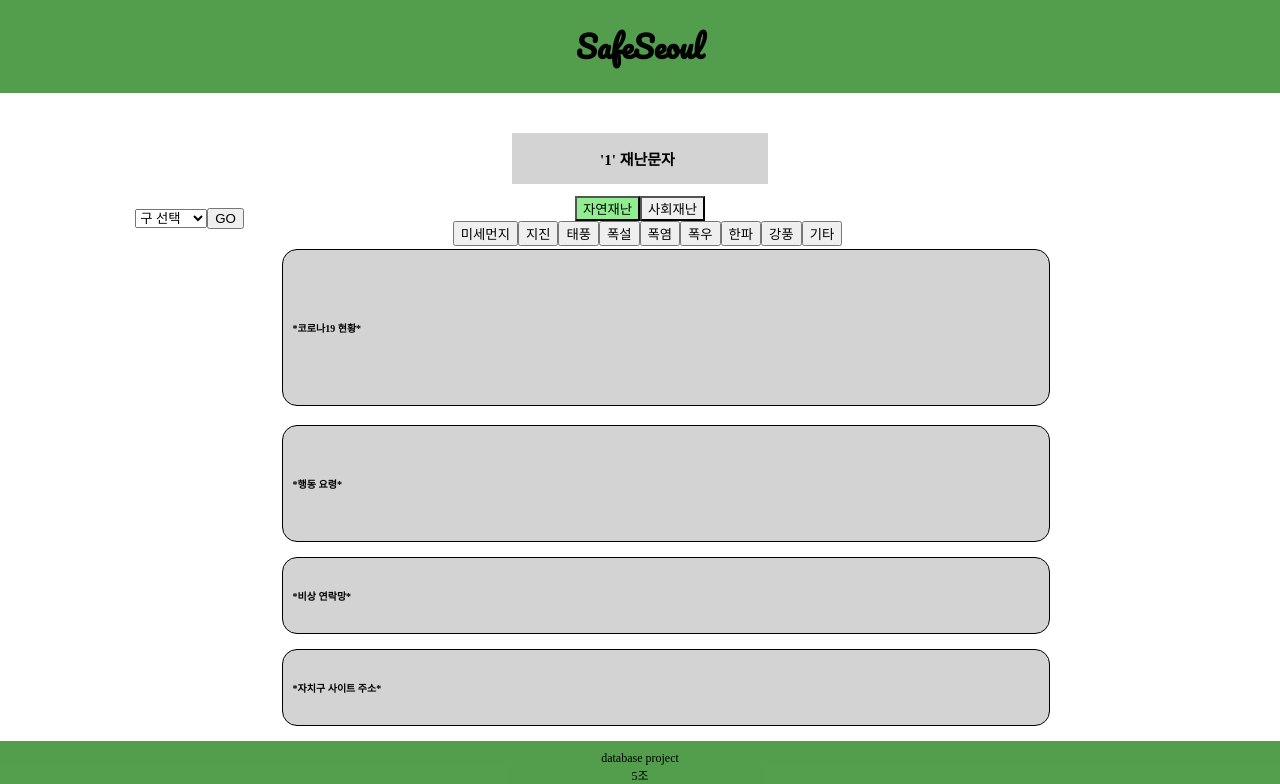
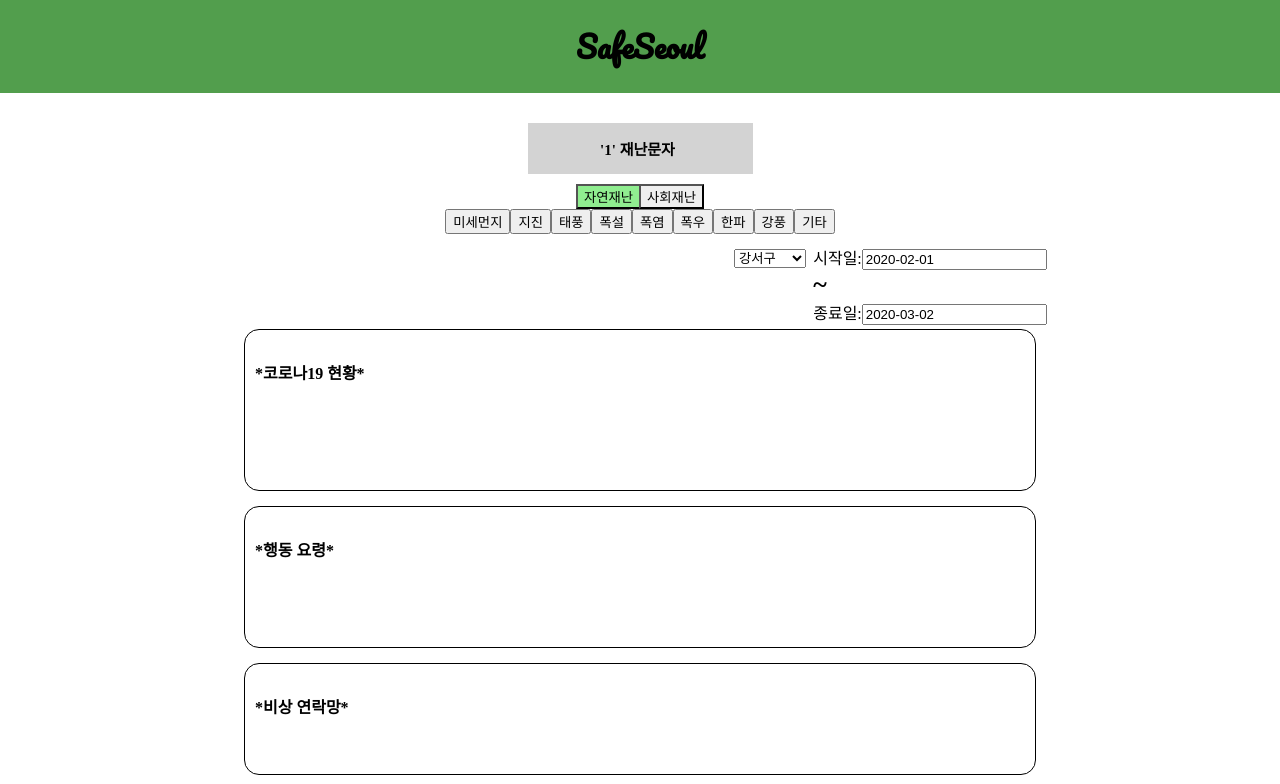
Before and after one commit to hyeonjin25/safeSeoul, a React (Create React App) app in the folder client/: page /detail/1 in a window 1280 px wide. Shown: the top 784 px of the page. Built offline with nearby package versions, Linux system fonts and the light colour scheme.

Commit message:
addcalendar

```diff
--- a/client/src/App.js
+++ b/client/src/App.js
@@ -11,7 +11,8 @@ import MapPage from "./router/MapPage";
      <BrowserRouter>
        {/* <Header />*/ }
        <div>
-         <Switch>
+
+          <Switch>
            <Route exact path="/" component={MainPage} />
            <Route exact path="/map" component={MapPage} />
            <Route exact path="/detail/:district" component={DetailPage} />
--- /dev/null
+++ b/client/src/css/detail.css
@@ -0,0 +1,39 @@
+@font-face {
+  font-family: "paci";
+  src: url("../font/Pacifico-Regular.ttf");
+}
+
+#main {
+  display: flex;
+  flex-direction: column;
+  justify-content: center;
+  align-items: center;
+  margin: 30px;
+}
+#disaster {
+  width: 200px;
+  padding: 15px;
+  padding-left: 10px;
+  margin-bottom: 10px;
+  text-align: center;
+  font-size: 15px;
+  font-weight: bold;
+  background-color: #d3d3d3;
+}
+#guselect {
+  /* border:"0.5px solid black",*/
+  position: relative;
+  right: -135px;
+  text-align: center;
+  margin-right: 5px;
+  padding: 15px;
+  padding-left: 10px;
+  font-size: 13px;
+  font-weight: bold;
+  /* backgroundColor:"#D3D3D3",*/
+}
+#calendar {
+  margin-top: -42px;
+  margin-left: 580px;
+  padding: 4px;
+}
--- /dev/null
+++ b/client/src/router/Calendar.js
@@ -0,0 +1,163 @@
+import React, { useState } from "react";
+import { getYear, getMonth } from "date-fns"; // getYear, getMonth
+import DatePicker, { registerLocale } from "react-datepicker";  // 한국어적용
+import ko from 'date-fns/locale/ko'; // 한국어적용
+registerLocale("ko", ko) // 한국어적용
+const _ = require('lodash');
+
+
+const Calendar = () => {
+    const [startDate, setStartDate] = useState(new Date(2020,1,1));
+
+    const[endDate,setEndDate]=useState(new Date(2020,1,31));
+
+    const years = _.range(1990, getYear(new Date())+1, 1); // 수정
+    const months = ['1월','2월','3월','4월','5월','6월','7월','8월','9월','10월','11월','12월'];
+
+    console.log(startDate);
+    console.log(endDate);
+
+
+
+  return (
+    <>
+    <div >
+      시작일:
+
+    <DatePicker
+      renderCustomHeader={({
+        date,
+        changeYear,
+        changeMonth,
+        decreaseMonth,
+        increaseMonth,
+        prevMonthButtonDisabled,
+        nextMonthButtonDisabled
+      }) => (
+        <div>
+          시작일:
+
+         <div
+          style={{
+            margin: 10,
+
+            display: "flex",
+            justifyContent: "center"
+          }}
+        >
+
+          <button onClick={decreaseMonth} disabled={prevMonthButtonDisabled}>
+            {"<"}
+          </button>
+          <select
+            value={getYear(date)}
+            onChange={({ target: { value } }) => changeYear(value)}
+          >
+            {years.map(option => (
+              <option key={option} value={option}>
+                {option}
+              </option>
+            ))}
+          </select>
+
+          <select
+            value={months[getMonth(date)]}
+            onChange={({ target: { value } }) =>
+              changeMonth(months.indexOf(value))
+            }
+          >
+            {months.map(option => (
+              <option key={option} value={option}>
+                {option}
+              </option>
+            ))}
+          </select>
+
+          <button onClick={increaseMonth} disabled={nextMonthButtonDisabled}>
+            {">"}
+          </button>
+        </div>
+        </div>
+      )}
+      selected={startDate}
+      dateFormat={"yyyy-MM-dd"}
+      locale={ko}
+      onChange={date => setStartDate(date)}
+    />
+</div>
+  <div style ={{
+
+            fontSize: "26px",
+            fontWeight: "bold",
+
+          }}>
+          ~
+          </div>
+<div >
+      종료일:
+    <DatePicker
+    renderCustomHeader={({
+      date,
+      changeYear,
+      changeMonth,
+      decreaseMonth,
+      increaseMonth,
+      prevMonthButtonDisabled,
+      nextMonthButtonDisabled
+    }) => (
+      <div>
+          종료일:
+       <div
+        style={{
+          margin: 10,
+          display: "flex",
+          justifyContent: "center"
+        }}
+      >
+        <button onClick={decreaseMonth} disabled={prevMonthButtonDisabled}>
+          {"<"}
+        </button>
+        <select
+          value={getYear(date)}
+          onChange={({ target: { value } }) => changeYear(value)}
+        >
+          {years.map(option => (
+            <option key={option} value={option}>
+              {option}
+            </option>
+          ))}
+        </select>
+
+        <select
+          value={months[getMonth(date)]}
+          onChange={({ target: { value } }) =>
+            changeMonth(months.indexOf(value))
+          }
+        >
+          {months.map(option => (
+            <option key={option} value={option}>
+              {option}
+            </option>
+          ))}
+        </select>
+
+        <button onClick={increaseMonth} disabled={nextMonthButtonDisabled}>
+          {">"}
+        </button>
+      </div>
+      </div>
+    )}
+    selected={endDate}
+    dateFormat={"yyyy-MM-dd"}
+    locale={ko}
+    onChange={date => setEndDate(date)}
+
+  />
+
+  </div>
+
+  </>
+  );
+};
+
+export default Calendar
--- a/client/src/router/DetailPage.js
+++ b/client/src/router/DetailPage.js
@@ -1,24 +1,44 @@
 //import { render } from "@testing-library/react";
-import React, {  useState } from "react";
+import React, { useState } from "react";
 import "../css/reset.css";
+import "../css/detail.css";
 import Header from "../component/Header";
 import Footer from "../component/Footer";
 import { useParams } from "react-router";
-//import Select from 'react-select';
-import { Link } from "react-router-dom";
+import styled from "styled-components";
+import Calendar from '../router/Calendar'
 
+
+import "react-datepicker/dist/react-datepicker.css";
 
 function DetailPage() {
   const params = useParams();
 
   // 지도에서 선택한 구 이름
-  const district = params.district;
+  const districtParam = params.district;
 
+  const [district, setDistrict] = useState(districtParam);
   const [natural, setNatural] = useState("block");
   const [social, setSocial] = useState("none");
   const [naturalColor, setNaturalColor] = useState("lightgreen");
   const [socialColor, setSocialColor] = useState("rgb(239, 239, 239)");
-  //const [city, setState] = useState({value:city.target.value});
+  // const[startDate,setStartDate]=useState(new Date());
+  // const[endDate,setEndDate]=useState(new Date());
+const [color,setColor]=useState('grey')
+  const StyledBox = styled.div`
+    width: 750px;
+    border: 1px solid black;
+    border-radius: 15px;
+    // margin-top:-110px;
+    margin-bottom: 15px;
+    padding: 30px;
+    padding-left: 10px;
+    text-align: left;
+    fontsize: 10px;
+    font-weight: bold;
+    //background-color: #d3d3d3;
+  `;
+
   const clickSo = (t) => {
     setNatural("none");
     setSocial("block");
@@ -33,191 +53,33 @@ function DetailPage() {
     setSocialColor("rgb(239, 239, 239)");
   };
 
-
-   const handleChange=(city)=> {
-     this.setState({value: city.target.value});
-   };
-
-  const handleSubmit=()=> {
-
-  };
-
-
-
   return (
     <div>
-      <Header></Header>
-      <div>
-        {/* <div
-          style={{
-            border: "0.5px solid black",
-            marginTop: "3.0%",
-            //  marginBottom:"15px",
-            marginRight: "85%",
-            marginLeft: "5%",
-            padding: "15px",
-            paddingLeft: "10px",
-            textAlign: "center",
-            fontSize: "10px",
-            fontWeight: "bold",
-            backgroundColor: "#D3D3D3",
-          }}
-        >
-          메뉴
-        </div> */}
-        {/* <div
-          style={{
-            // border:"0.5px solid black",
-            //marginTop:"5px",
-            marginRight: "85%",
-            marginLeft: "5%",
-            padding: "15px",
-            paddingLeft: "10px",
-            textAlign: "center",
-            fontSize: "13px",
-            fontWeight: "bold",
-            // backgroundColor:"#D3D3D3",
-          }}
-        >
-          구 선택
-        </div> */}
-        <div
-          style={{
-            // border:"0.5px solid black",
-            marginTop: "100px",
-            marginRight: "75%",
-            marginLeft: "5%",
-            padding: "15px",
-            paddingLeft: "10px",
-            textAlign: "center",
-            fontSize: "13px",
-            fontWeight: "bold",
-            // backgroundColor:"#D3D3D3",
-          }}
-        >
-          <form onSubmit = {handleSubmit}>
-          <select name="city" onChange={handleChange}>
-             <option> 구 선택</option>
-            <option value="강서구"> 강서구</option>
-            <option value="종로구">종로구 </option>
-            <option value="중구">중구</option>
-            <option value="yongsangu">용산구</option>
-            <option value="songdonggu">성동구</option>
-            <option value="gwangjingu">광진구</option>
-            <option value="ddmgu">동대문구</option>
-            <option value="jungnanggu">중랑구</option>
-            <option value="sbgu">성북구</option>
-            <option value="gangbukgu">강북구</option>
-            <option value="sdmgu">서대문구</option>
-            <option value="dobonggu">도봉구</option>
-            <option value="nowongu">노원구</option>
-            <option value="epgu">은평구</option>
-            <option value="mapogu">마포구</option>
-            <option value="yangcheongu">양천구</option>
-            <option value="gurogu">구로구</option>
-            <option value="geumcheongu">금천구</option>
-            <option value="ydpgu">영등포구</option>
-            <option value="dongjakgu">동작구</option>
-            <option value="gwanakgu">관악구</option>
-            <option value="seochogu">서초구</option>
-            <option value="gangnamgu">강남구</option>
-            <option value="songpagu">송파구</option>
-            <option value="gangdonggu">강동구</option>
-          </select>
-           <input type="submit" value="GO"/>
-           </form>
-        </div>
-        {/* <div
-          style={{
-            //border:"0.5px solid black",
-            // borderLeft:"0.5px solid black",
-            //borderRight:"0.5px solid black",
-            //borderBottom:"0.5px solid black",
-            marginTop: "-22px",
-            // marginBottom:"15px",
-            marginRight: "85%",
-            marginLeft: "5%",
-            padding: "15px",
-            paddingLeft: "10px",
-            textAlign: "center",
-            fontSize: "11px",
-            fontWeight: "bold",
-            //backgroundColor:"#D3D3D3",
-          }}
-        >
-          재난 선택
-        </div>
-        <div
-          style={{
-            //border:"0.5px solid black",
-            // borderLeft:"0.5px solid black",
-            //borderRight:"0.5px solid black",
-            //borderBottom:"0.5px solid black",
-            marginTop: "-22px",
-            // marginBottom:"15px",
-            marginRight: "85%",
-            marginLeft: "5%",
-            padding: "15px",
-            paddingLeft: "10px",
-            textAlign: "center",
-            fontSize: "11px",
-            fontWeight: "bold",
-            //backgroundColor:"#D3D3D3",
-          }}
-        >
-          <select name="disselect" size="5">
-            <option value="total">전체</option>
-            <option value="covid19">코로나19</option>
-            <option value="finedust">미세먼지</option>
-            <option value="fire">화재</option>z
-            <option value="earthquake">지진</option>
-            <option value="typhoon">태풍</option>
-            <option value="heavysnow">폭설</option>
-            <option value="heatwave">폭염</option>
-            <option value="heavyrain">폭우</option>
-            <option value="coldwave">한파</option>
-            <option value="gale">강풍</option>
-            <option value="etc">기타</option>
-          </select>
-        </div> */}
-          <div
-          style={{
-            marginTop: "-111.5px",
-            marginBottom: "1.0%",
-            marginRight: "40%",
-            marginLeft: "40%",
-            padding: "15px",
-            paddingLeft: "10px",
-            textAlign: "center",
-            fontSize: "15px",
-            fontWeight: "bold",
-            backgroundColor: "#D3D3D3",
-          }}
-        >
+      <Header />
+      <div id="main"
+      >
+        <div id="disaster"  >
           '{district}' 재난문자
         </div>
 
-        <div
-          style={{
-            textAlign: "center",
-            fontSize: "15px",
-            fontWeight: "bold",
-          }}
-        >
-          <button onClick={clickNa} style={{ backgroundColor: naturalColor }}>
+        <div style={{
+         textAlign:"center",
+         fontSize:"15px",
+         fontWeight:"bold",
+        }}>
+          <button
+            onClick={clickNa}
+            style={{ backgroundColor: naturalColor, marginRight: "-2px" }}
+          >
             자연재난
           </button>
-          <button onClick={clickSo} style={{ backgroundColor: socialColor }}>
+          <button
+          onClick={clickSo} style={{ backgroundColor: socialColor }}>
             사회재난
           </button>
           <div>
-            <div style={{
-              display: natural,
-              marginBottom: "3px",
-              marginLeft:"15px",
-             }}>
-
-              <button value="finedust">미세먼지</button>
+            <div style={{ display: natural }}>
+              <button value="finedust"  >미세먼지</button>
               <button value="earthquake">지진</button>
               <button value="typhoon">태풍</button>
               <button value="heavysnow">폭설</button>
@@ -233,81 +95,51 @@ function DetailPage() {
             </div>
           </div>
         </div>
+        <div id="guselect" >
+          <select
+            name="guselect"
+            value={district}
+            onChange={(e) => {
+              setDistrict(e.target.value);
+            }}
+          >
+            <option value="강서구">강서구</option>
+            <option value="종로구">종로구</option>
+            <option value="중구">중구</option>
+            <option value="용산구">용산구</option>
+            <option value="성동구">성동구</option>
+            <option value="광진구">광진구</option>
+            <option value="동대문구">동대문구</option>
+            <option value="중랑구">중랑구</option>
+            <option value="성북구">성북구</option>
+            <option value="강북구">강북구</option>
+            <option value="서대문구">서대문구</option>
+            <option value="도봉구">도봉구</option>
+            <option value="노원구">노원구</option>
+            <option value="은평구">은평구</option>
+            <option value="마포구">마포구</option>
+            <option value="양천구">양천구</option>
+            <option value="구로구">구로구</option>
+            <option value="금천구">금천구</option>
+            <option value="영등포구">영등포구</option>
+            <option value="동작구">동작구</option>
+            <option value="관악구">관악구</option>
+            <option value="서초구">서초구</option>
+            <option value="강남구">강남구</option>
+            <option value="송파구">송파구</option>
+            <option value="강동구">강동구</option>
+          </select>
+        </div>
 
-        <div
-          style={{
-            border: "1px solid black",
-            borderRadius: "15px",
-            marginTop: "0%",
-            marginBottom: "1.5%",
-            marginRight: "18%",
-            marginLeft: "22%",
-            padding: "70px",
-            paddingLeft: "10px",
-            textAlign: "left",
-            fontSize: "10px",
-            fontWeight: "bold",
-            backgroundColor: "#D3D3D3",
-          }}
-        >
-          *코로나19 현황*
-        </div>
-        <div
-          style={{
-            border: "1px solid black",
-            borderRadius: "15px",
-            // marginTop:"-110px",
-            marginBottom: "15px",
-            marginRight: "18%",
-            marginLeft: "22%",
-            padding: "50px",
-            paddingLeft: "10px",
-            textAlign: "left",
-            fontSize: "10px",
-            fontWeight: "bold",
-            backgroundColor: "#D3D3D3",
-          }}
-        >
-          *행동 요령*
-        </div>
-        <div
-          style={{
-            border: "1px solid black",
-            borderRadius: "15px",
-            // marginTop:"-110px",
-            marginBottom: "15px",
-            marginRight: "18%",
-            marginLeft: "22%",
-            padding: "30px",
-            paddingLeft: "10px",
-            textAlign: "left",
-            fontSize: "10px",
-            fontWeight: "bold",
-            backgroundColor: "#D3D3D3",
-          }}
-        >
-          *비상 연락망*
-        </div>
-        <div
-          style={{
-            border: "1px solid black",
-            borderRadius: "15px",
-            // marginTop:"-110px",
-            marginBottom: "15px",
-            marginRight: "18%",
-            marginLeft: "22%",
-            padding: "30px",
-            paddingLeft: "10px",
-            textAlign: "left",
-            // textAlign:""
-            fontSize: "10px",
-            fontWeight: "bold",
-            backgroundColor: "#D3D3D3",
-          }}
-        >
-          *자치구 사이트 주소*
-        </div>
+        <div id="calendar"> <Calendar></Calendar></div>
+
+
+        <StyledBox style={{ height: "100px" }}>*코로나19 현황*</StyledBox>
+        <StyledBox style={{ height: "80px" }}>*행동 요령*</StyledBox>
+        <StyledBox style={{ height: "50px" }}>*비상 연락망*</StyledBox>
+        <StyledBox style={{ height: "50px" }}>*자치구 사이트 주소*</StyledBox>
       </div>
+
       <Footer />
     </div>
   );
```
Also changed, not shown: client/src/img/calender.PNG (added).
